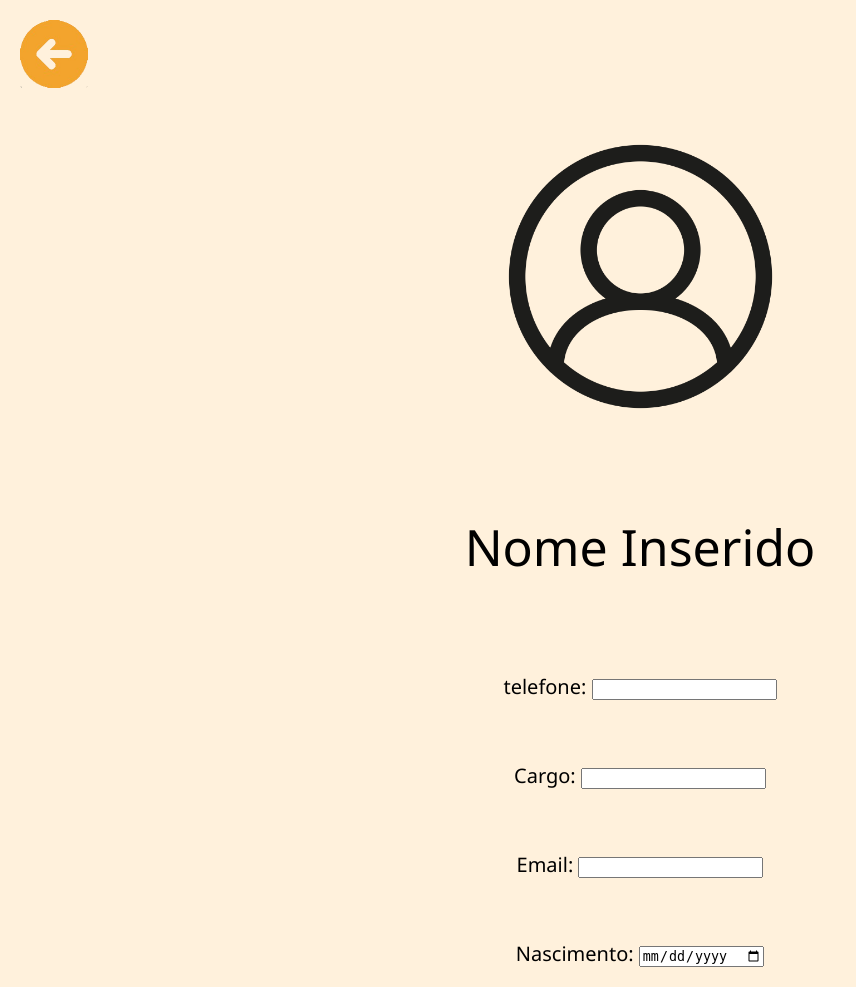
After one commit to MassayoshiOgawa/Sesi-PRPA-S.A-Ferrovia, a PHP site: page /public/perfil.html in a window 1280 px wide. The commit adds this page. Shown: the whole page, without its empty margins (0-856 px from the left). Run offline with PHP 8.4, Linux system fonts and the light colour scheme.

Commit message:
add -- perfil

```diff
--- /dev/null
+++ b/public/perfil.html
@@ -0,0 +1,46 @@
+<!DOCTYPE html>
+<html lang="pt-br">
+<head>
+    <meta charset="UTF-8">
+    <meta name="viewport" content="width=device-width, initial-scale=1.0">
+    <title>Perfil</title>
+    <link rel="stylesheet" href="../style/style.css">
+</head>
+<body>
+    <header style="background-color: rgba(250, 235, 215, 0);">
+        <img class="voltarICON"  src="../assets/setaICON.png" alt="">
+    </header>
+    <br>
+    <br>
+    <div class="cont">
+        <img class="dim" src="../assets/userICON.png" alt="">
+    </div>
+    <br>
+    <br>
+    <div class="nomesla">
+        <P>
+            Nome Inserido
+        </P>
+    </div>
+    <br>
+    <p class="par">
+        telefone:
+        <input type="text">
+    </p>
+    <br>
+    <p class="par">
+        Cargo:
+        <input type="text">
+    </p>
+    <br>
+    <p class="par">
+        Email:
+        <input type="text">
+    </p>
+    <br>
+    <p class="par">
+        Nascimento:
+        <input type="date">
+    </p>
+</body>
+</html>
--- a/style/style.css
+++ b/style/style.css
@@ -87,7 +87,7 @@ body{
 header {
     background-color: #F58430;
     width: 100%;
-    height: 70px;
+    height: 90px;
 }
 
 .flex{
@@ -169,3 +169,31 @@ height: 100%;
     margin-left: 30px;
     gap: 10px;
 }
+
+.voltarICON{
+    margin: 20px;
+    height: 75%;
+}
+
+.dim{
+    height: 285px;
+    margin: auto;
+}
+
+.cont{
+    display: flex;
+    width: 100%;
+    align-items: center;
+    justify-content: center;
+}
+
+.par{
+    text-align: center;
+    font-size: 20px;
+
+}
+
+.nomesla{
+    font-size: 50px;
+    text-align: center;
+}
```
Also changed, not shown: assets/setaICON.png (added).
